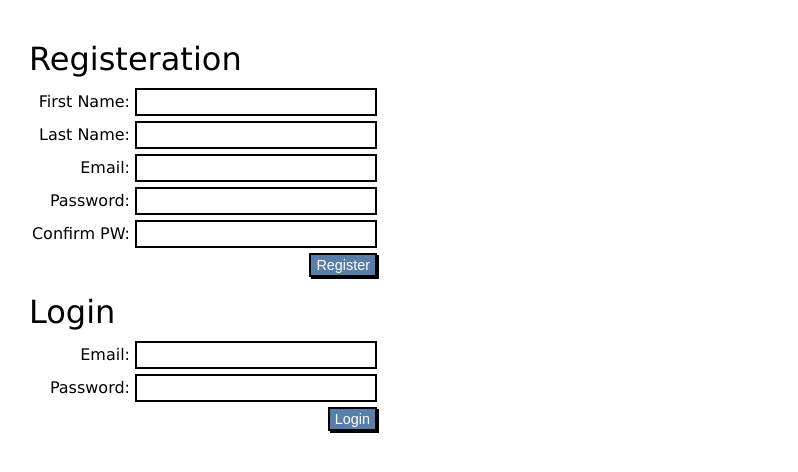
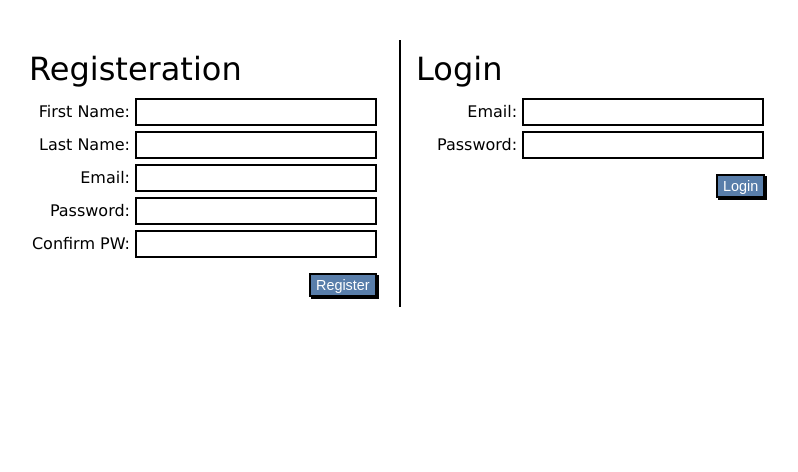
Before and after one commit to SalmaCodes-zz/login-registration-django, a Django app: page / in a window 1280 px wide. Shown: the top 472 px of the page, without its empty margins (131-929 px from the left). Run offline with Django 3.2, Linux system fonts and the light colour scheme; parts of the project's set-up code (start-up, migrations or seed data) failed here and were passed over.

Commit message:
Improved style.

```diff
--- a/apps/users/static/users/css/style.css
+++ b/apps/users/static/users/css/style.css
@@ -6,12 +6,12 @@
 #wrapper {
     font-family: Verdana, Geneva, sans-serif;
     width: 960px;
-    margin: 20px auto;
+    margin: 0 auto;
+    padding-top: 20px;
 }
 h1 {
     font-weight: lighter;
-    margin-top: 40px;
-    margin-bottom: 10px;
+    padding: 10px 0;
 }
 label {
     display: inline-block;
@@ -19,7 +19,6 @@ label {
     min-width: 101px;
 }
 form {
-    position: relative;
     width: 350px;
 }
 input[type="text"], input[type="password"] {
@@ -36,9 +35,8 @@ input[type="submit"] {
     box-shadow: 2px 2px black;
     padding: 2px 5px;
     font-size: 0.9em;
-    position: absolute;
-    right: 2px;
     font-weight: lighter;
+    margin-top: 10px;
 }
 .error {
     color: red;
@@ -46,3 +44,22 @@ input[type="submit"] {
 .green {
     color:#39a442;
 }
+.column {
+    display: inline-block;
+    vertical-align: top;
+    margin-top: 20px;
+}
+.column#registration {
+    border-right: 2px solid black;
+    padding-right: 20px;
+    padding-bottom: 10px;
+}
+.column#registration input[type="submit"] {
+    margin-left: 280px;
+}
+.column#login {
+    padding-left: 10px;
+}
+.column#login input[type="submit"] {
+    margin-left: 300px;
+}
--- a/apps/users/templates/users/index.html
+++ b/apps/users/templates/users/index.html
@@ -12,7 +12,8 @@
         {% if messages %} {% for message in messages %}
         <div class="error">- {{message}}</div>
         {% endfor %} {% endif %}
-
+        <div>
+            <div class="column" id="registration">
                 <h1>Registeration</h1>
                 <form action='/process' method='POST'>
                     {% csrf_token %}
@@ -39,6 +40,8 @@
                     </div>
                     <input type="submit" value="Register">
                 </form>
+            </div>
+            <div class="column" id="login">
                 <h1>Login</h1>
                 <form action='/process' method='POST'>
                     {% csrf_token %}
@@ -54,6 +57,8 @@
                     <input type="submit" value="Login">
                 </form>
             </div>
+        </div>
+    </div>
 </body>
 
 </html>
```
Lines whose indentation alone changed are shown as unchanged.
